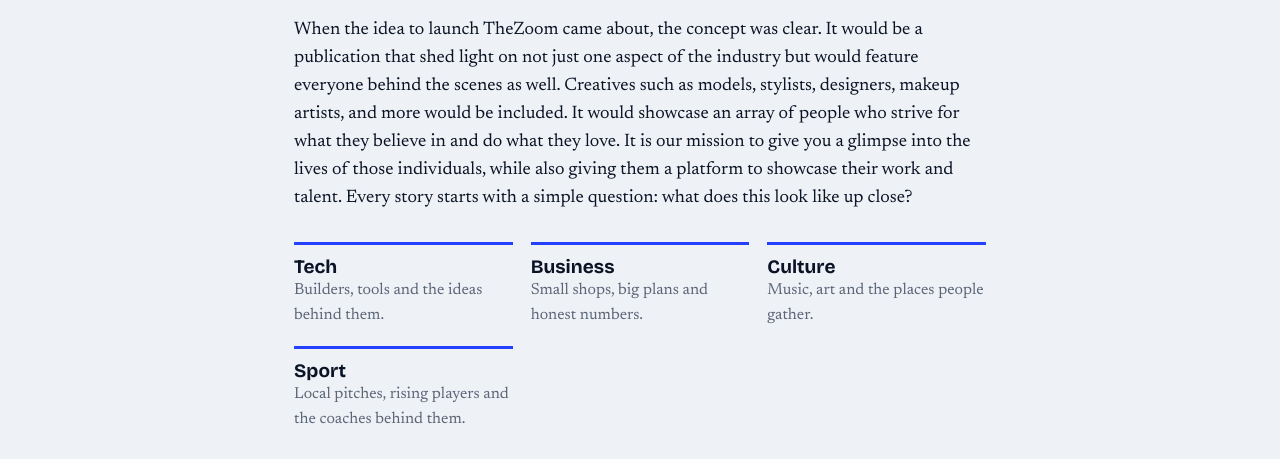
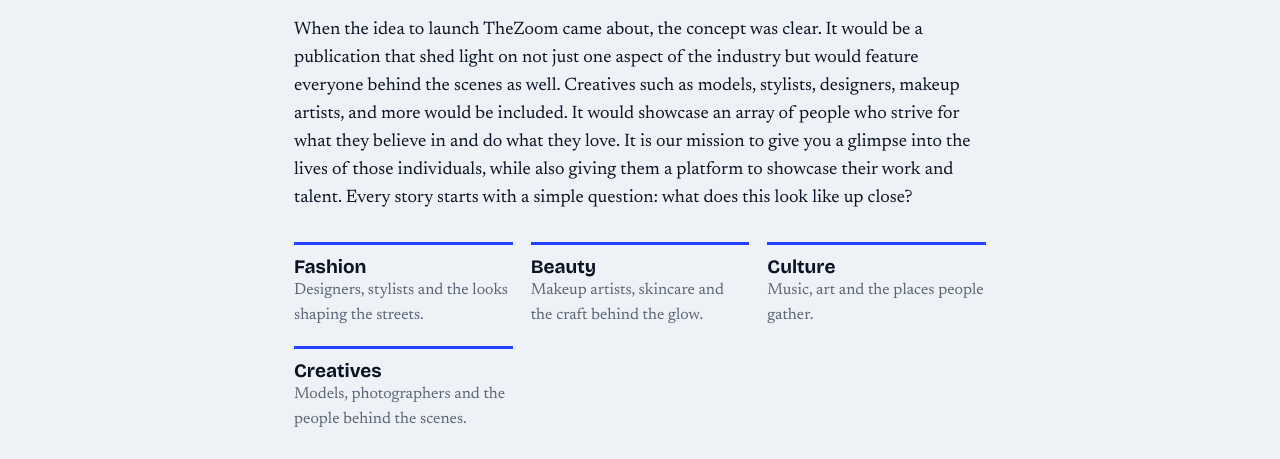
Before and after one commit to ShemaAbdoul/TheZoom-Magazine, a plain HTML site: page about.html in a window 1280 px wide. Shown: the part 292-751 px from the top of the page. Drawn offline with nearby package versions, Linux system fonts and the light colour scheme.

Commit message:
Update about.html

```diff
--- a/about.html
+++ b/about.html
@@ -24,10 +24,10 @@
   <p>When the idea to launch TheZoom came about, the concept was clear. It would be a publication that shed light on not just one aspect of the industry but would feature everyone behind the scenes as well. Creatives such as models, stylists, designers, makeup artists, and more would be included. It would showcase an array of people who strive for what they believe in and do what they love. It is our mission to give you a glimpse into the lives of those individuals, while also giving them a platform to showcase their work and talent. Every story starts with a simple question: what does this look like up close?</p>
 
   <ul class="topics">
-    <li><strong>Tech</strong>Builders, tools and the ideas behind them.</li>
-    <li><strong>Business</strong>Small shops, big plans and honest numbers.</li>
+    <li><strong>Fashion</strong>Designers, stylists and the looks shaping the streets.</li>
+    <li><strong>Beauty</strong>Makeup artists, skincare and the craft behind the glow.</li>
     <li><strong>Culture</strong>Music, art and the places people gather.</li>
-    <li><strong>Sport</strong>Local pitches, rising players and the coaches behind them.</li>
+    <li><strong>Creatives</strong>Models, photographers and the people behind the scenes.</li>
   </ul>
     <h2>Basic</h2>
     <p>We are an online magazine that gives youth space to create and share their stories through art. It is important that we see ourselves in these spaces, showing that we do exist and we’re not going anywhere, not only for ourselves but for the future generations to come.</p>
```
